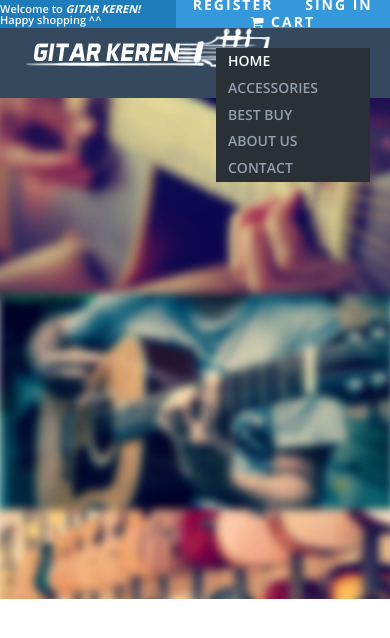
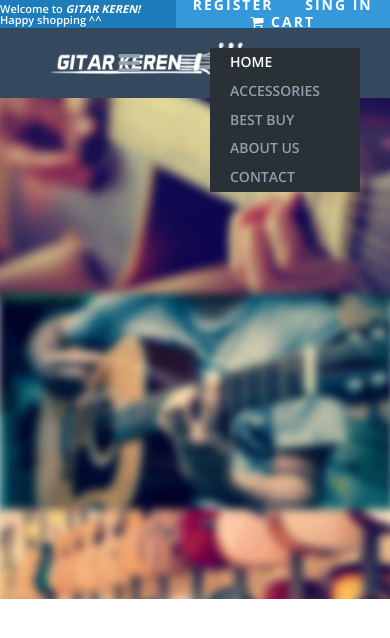
Before and after one commit to OleksandrPiatkin/Guitar-Karen-landing-page, a plain HTML site: page index.html in a window 390 px wide. Drawn offline with nearby package versions, Linux system fonts and the light colour scheme.

Commit message:
drop down menu

```diff
--- a/index.html
+++ b/index.html
@@ -27,6 +27,7 @@
         </div>
         <nav class="top-navigation">
             <a href="index.html"><img src="img/logo.png" alt="Gitar Keren logo"></a>
+            <i class="fa fa-navicon"></i>
             <ul class="navigation-menu">
                 <li><a class="active" href="#">home</a></li>
                 <li><a href="#">accessories</a></li>
--- a/style.css
+++ b/style.css
@@ -73,6 +73,14 @@ header {
             display: block;
             margin-left: 57px;
         }
+        .fa-navicon {
+            display: none;
+            color: #919fae;
+            font-size: 25px;
+        }
+            .fa-navicon:hover {
+                color: #ffffff;
+            }
         .navigation-menu {
             display: block;
             font-size: 14px;
@@ -156,43 +164,37 @@ header {
          width: 55%;
     }
 .top-navigation {
-    display: block;
     position: relative;
 }
     .top-navigation a {
-        margin-left: 25px;
+        margin-left: 50px;
     }
-        .top-navigation a img {
-            max-width: 100%;
-            height: auto;
-        }
-
+    .fa-navicon {
+        position: absolute;
+        display: block;
+        right: 250px;
+    }
     .navigation-menu {
+        /* display: none; */
         position: absolute;
-        right: 0; top: 20px;
+        right: 10px;
+        top: 20px;
+        z-index: 1;
         }
         .navigation-menu li {
             display: list-item;
-            min-width: 130px;
+            min-width: 150px;
             text-align: left;
             background-color: #293136;
-            padding: 5px 12px;
+            /* padding: 5px 12px; */
 
         }
             .navigation-menu li a {
-                margin: 0
+                margin: 0;
+                padding: 6px 20px;
             }
-        /* .navigation-menu {
-            display: block;
-            font-size: 14px;
-            font-weight: 600;
-            line-height: 1.2;
-            text-align: right;
-            margin-right: 50px;
-        }
-            .navigation-menu li {
-                text-transform: uppercase;
-                display: inline-block;
+                .navigation-menu li a:hover {
+                    background-color: #7e8892;
+                }
 
-            } */
 }
```
